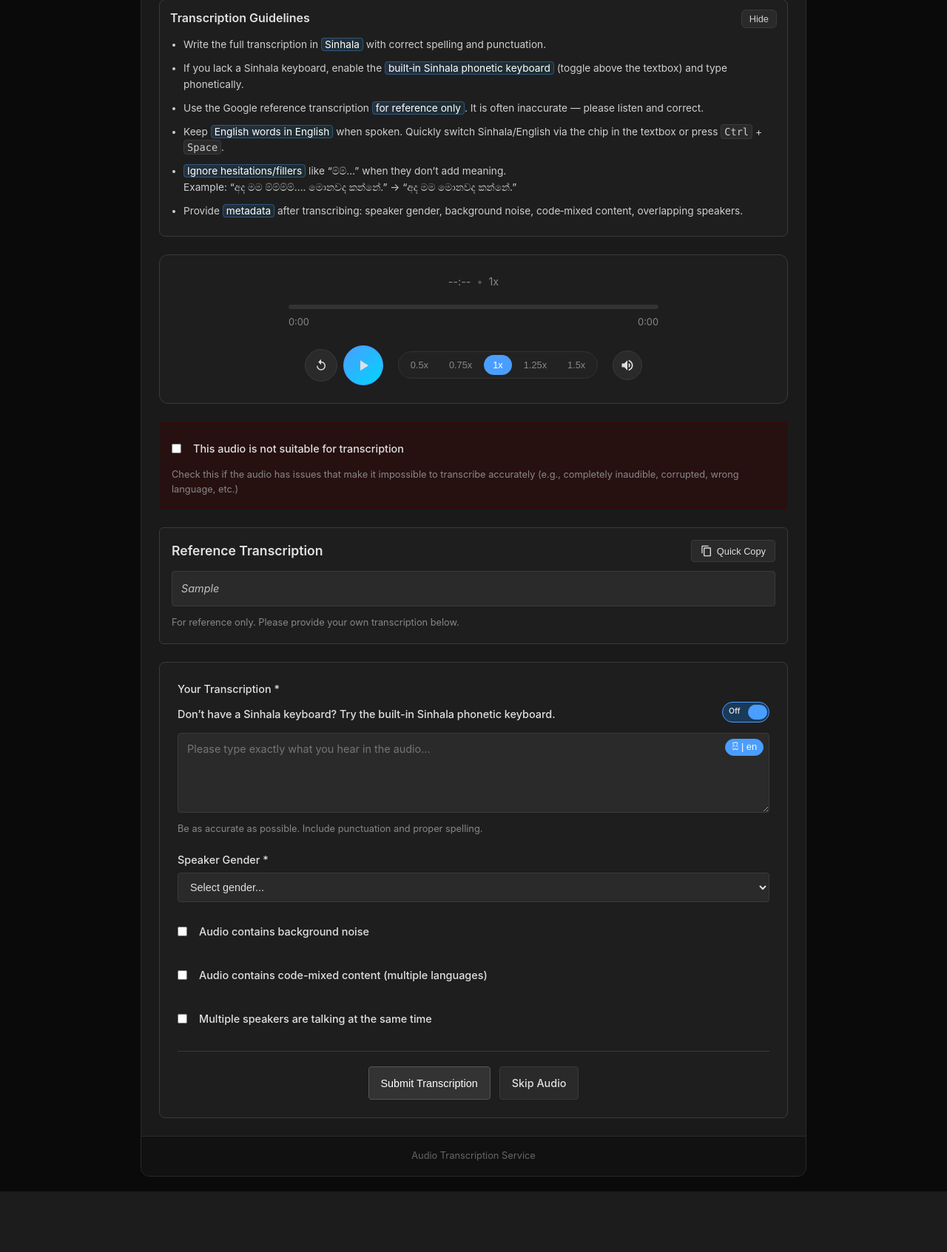
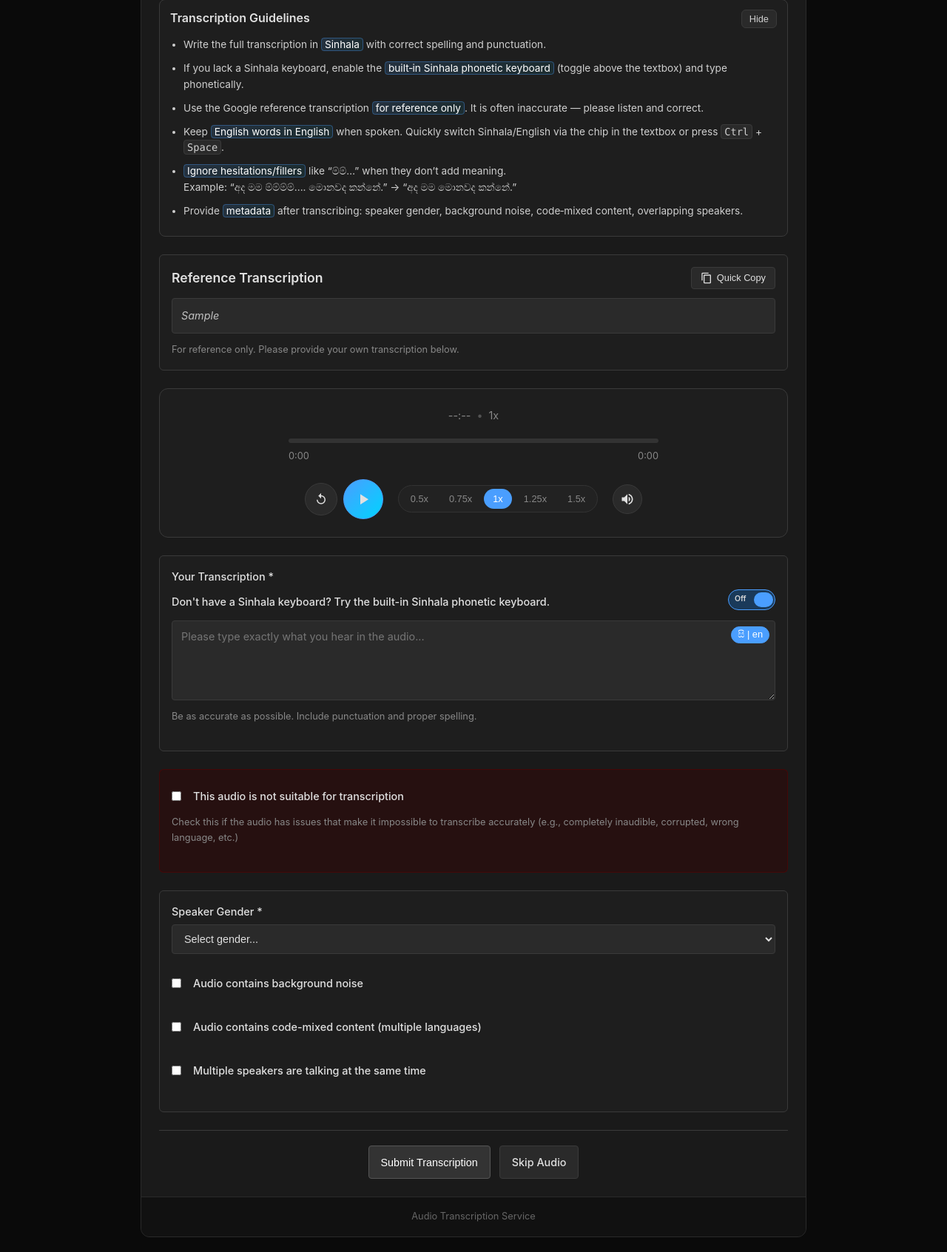
Before and after one commit to SPEAK-ASR/Transcription-Service, a FastAPI app: template templates/transcription.html in a window 1280 px wide. Shown: the part 173-1866 px from the top of the page at 74% size. Before the commit the page ends 1784 px from the top, so only its background shows below. Run offline with FastAPI, Linux system fonts and the light colour scheme; the template is opened without the code that fills it: most values are stand-ins (such as "Sample title", 1, 10 or a date in 2020); parts of the project's set-up code (start-up, migrations or seed data) failed here and were passed over.

Commit message:
fix: change layout

```diff
--- a/static/style.css
+++ b/static/style.css
@@ -417,6 +417,14 @@ header p {
     }
 }
 
+.transcription-input-section, .metadata-section {
+    background: #1e1e1e;
+    border: 1px solid #3a3a3a;
+    border-radius: 6px;
+    padding: 16px;
+    margin-bottom: 24px;
+}
+
 .suitability-section{
     background: #2c0d0db8;
     border: 1px solid #5c000095;
@@ -490,12 +498,12 @@ header p {
 }
 
 /* Form Styles */
-.transcription-form {
+/* .transcription-form {
     background: #1e1e1e;
     padding: 24px;
     border-radius: 8px;
     border: 1px solid #3a3a3a;
-}
+} */
 
 .form-group {
     margin-bottom: 20px;
--- a/templates/transcription.html
+++ b/templates/transcription.html
@@ -52,6 +52,22 @@
         {% if audio %}
         <div class="audio-section">
 
+            <!-- Google Transcription Reference -->
+            {% if audio.google_transcription %}
+            <div class="reference-section">
+                <div class="reference-header">
+                    <h3>Reference Transcription</h3>
+                    <button type="button" class="reference-copy-btn" onclick="copyReferenceText()" title="Copy reference text to transcription field">
+                        <svg width="16" height="16" viewBox="0 0 24 24" fill="currentColor">
+                            <path d="M19,21H8V7H19M19,5H8A2,2 0 0,0 6,7V21A2,2 0 0,0 8,23H19A2,2 0 0,0 21,21V7A2,2 0 0,0 19,5M16,1H4A2,2 0 0,0 2,3V17H4V3H16V1Z" />
+                        </svg>
+                        Quick Copy
+                    </button>
+                </div>
+                <div class="reference-text">{{ audio.google_transcription }}</div>
+                <small class="reference-note">For reference only. Please provide your own transcription below.</small>
+            </div>
+            {% endif %}
 
             <!-- Audio Player -->
             <div class="audio-player">
@@ -123,48 +139,20 @@
                 </div>
             </div>
 
-            <div class="suitability-section">
-                <input type="hidden" name="is_audio_suitable" id="audioSuitableField" value="true">
-
-                <!-- Audio Suitability Check -->
-                <div>
-                    <label class="checkbox-label">
-                        <input type="checkbox" id="audioNotSuitable" onchange="handleAudioSuitabilityChange(this)">
-                        <span class="checkmark"></span>
-                        This audio is not suitable for transcription
-                    </label>
-                    <small class="field-note">Check this if the audio has issues that make it impossible to transcribe accurately (e.g., completely inaudible, corrupted, wrong language, etc.)</small>
-                </div>
-            </div>
-
-            <!-- Google Transcription Reference -->
-            {% if audio.google_transcription %}
-            <div class="reference-section">
-                <div class="reference-header">
-                    <h3>Reference Transcription</h3>
-                    <button type="button" class="reference-copy-btn" onclick="copyReferenceText()" title="Copy reference text to transcription field">
-                        <svg width="16" height="16" viewBox="0 0 24 24" fill="currentColor">
-                            <path d="M19,21H8V7H19M19,5H8A2,2 0 0,0 6,7V21A2,2 0 0,0 8,23H19A2,2 0 0,0 21,21V7A2,2 0 0,0 19,5M16,1H4A2,2 0 0,0 2,3V17H4V3H16V1Z" />
-                        </svg>
-                        Quick Copy
-                    </button>
-                </div>
-                <div class="reference-text">{{ audio.google_transcription }}</div>
-                <small class="reference-note">For reference only. Please provide your own transcription below.</small>
-            </div>
-            {% endif %}
 
             <!-- Transcription Form -->
             <form method="post" action="/submit-transcription" class="transcription-form" id="transcriptionForm">
                 <input type="hidden" name="audio_id" value="{{ audio.audio_id }}">
+                <input type="hidden" name="is_audio_suitable" id="audioSuitableField" value="true">
 
-
+                <!-- Transcription Input Section -->
+                <div class="transcription-input-section">
                     <div class="form-group">
                         <label for="transcription">Your Transcription *</label>
 
                         <!-- Built-in Sinhala IME toggle (default OFF) -->
                         <div class="ime-toggle-container" style="margin-bottom: 8px;">
-                        <span class="ime-toggle-label">Don’t have a Sinhala keyboard? Try the built-in Sinhala phonetic keyboard.</span>
+                            <span class="ime-toggle-label">Don't have a Sinhala keyboard? Try the built-in Sinhala phonetic keyboard.</span>
                             <label class="toggle-switch" aria-label="Enable Sinhala phonetic keyboard">
                                 <input type="checkbox" id="imeToggle" class="toggle-input" />
                                 <span class="toggle-slider">
@@ -188,6 +176,21 @@
 
                         <small class="field-note">Be as accurate as possible. Include punctuation and proper spelling.</small>
                     </div>
+                </div>
+
+                <!-- Audio Suitability Check -->
+                <div class="suitability-section">
+                    <div class="form-group">
+                        <label class="checkbox-label">
+                            <input type="checkbox" id="audioNotSuitable" onchange="handleAudioSuitabilityChange(this)">
+                            <span class="checkmark"></span>
+                            This audio is not suitable for transcription
+                        </label>
+                        <small class="field-note">Check this if the audio has issues that make it impossible to transcribe accurately (e.g., completely inaudible, corrupted, wrong language, etc.)</small>
+                    </div>
+                </div>
+
+                <div class="metadata-section">
 
                 <div class="form-row">
                     <div class="form-group">
@@ -223,6 +226,7 @@
                         <span class="checkmark"></span>
                         Multiple speakers are talking at the same time
                     </label>
+                </div>
                 </div>
 
                 <div class="form-actions">
```
Lines whose indentation alone changed are shown as unchanged.
